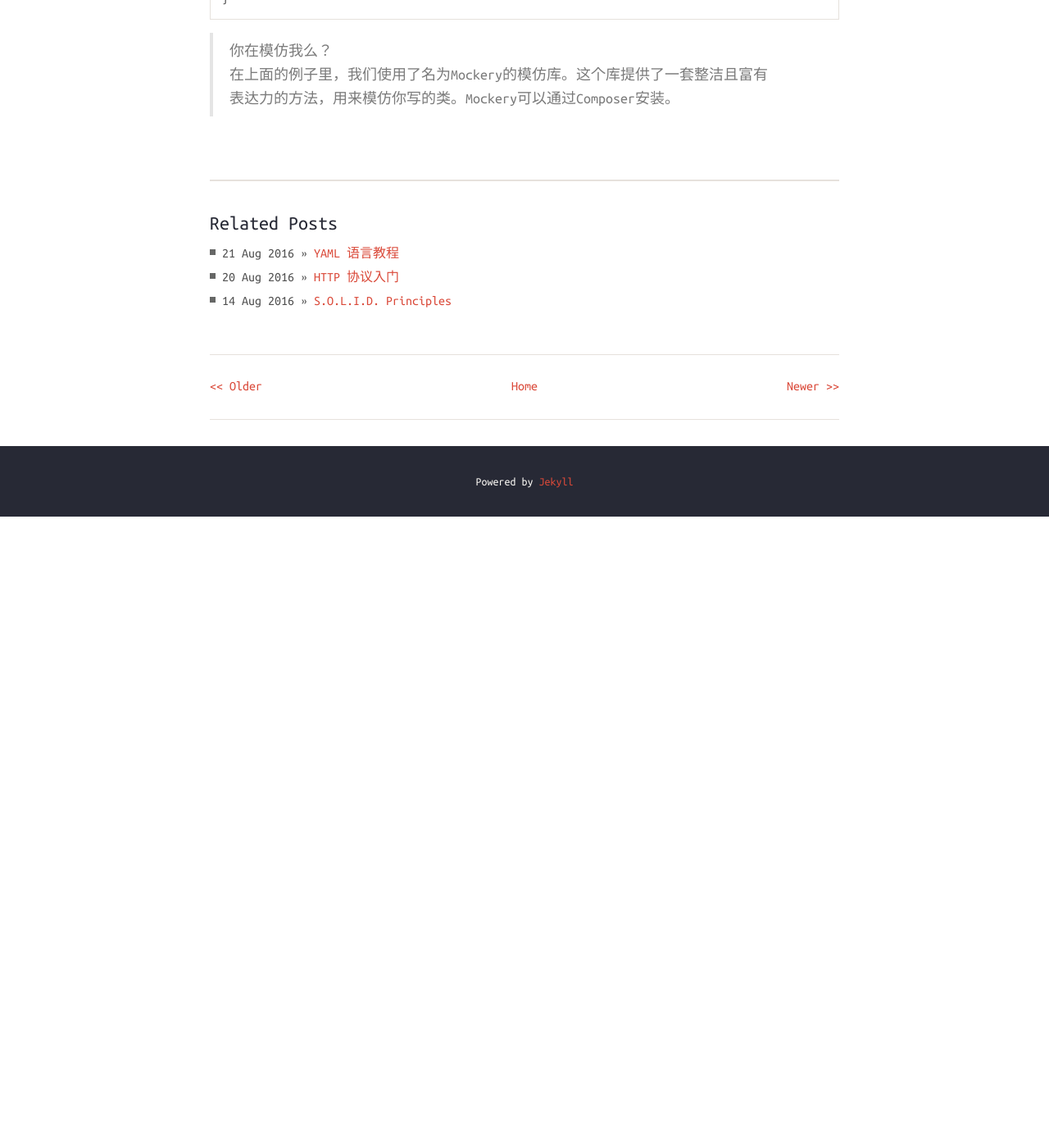
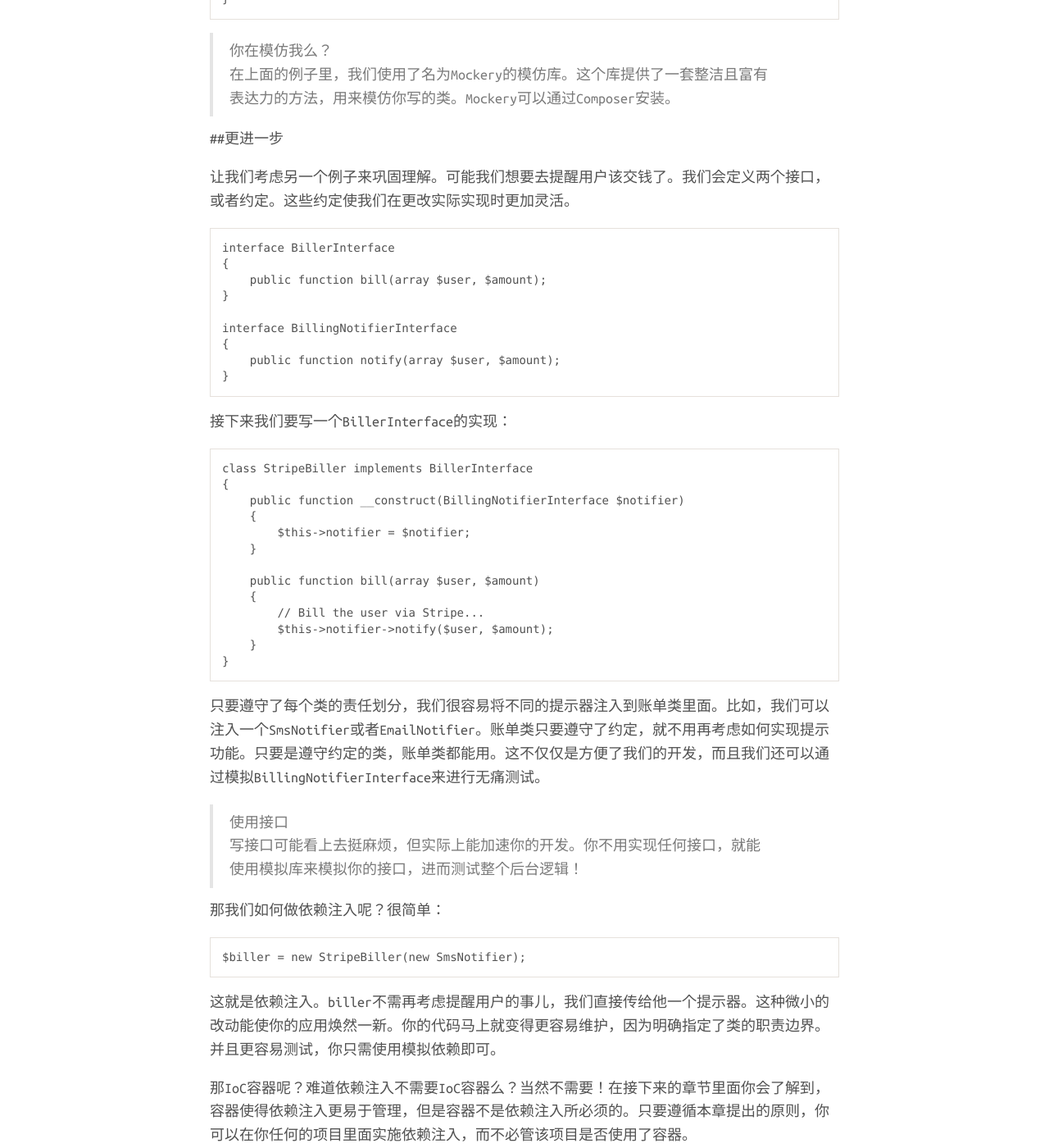
Before and after one commit to kellyshaws/kellyshaws.github.io, a Jekyll site: the page built from _posts/2016-04-22-from-apprentice-to-artisan-1.markdown, in a window 1280 px wide and 1400 px high, scrolled down 2627 px. Shown: the whole window at 82% size. Built offline with Jekyll 4.4.1, drawn with Linux system fonts in a browser that asks for light colours; nearby versions of some CDN libraries; comment, search, counter and statistics services are not loaded; before the commit the page ends 3257 px from its top, so only the background shows below that; some of the changed text lies outside the part shown.

Commit message:
change article
 change article

````diff
--- a/_posts/2016-04-22-from-apprentice-to-artisan-1.markdown
+++ b/_posts/2016-04-22-from-apprentice-to-artisan-1.markdown
@@ -115,3 +115,68 @@ public function testIndexActionBindsUsersFromRepository()
     在上面的例子里，我们使用了名为Mockery的模仿库。这个库提供了一套整洁且富有表达力的方法，用来模仿你写的类。Mockery可以通过Composer安装。<br>
 </p>
 </blockquote>
+
+##更进一步
+
+让我们考虑另一个例子来巩固理解。可能我们想要去提醒用户该交钱了。我们会定义两个接口，或者约定。这些约定使我们在更改实际实现时更加灵活。<br>
+
+```
+interface BillerInterface
+{
+    public function bill(array $user, $amount);
+}
+
+interface BillingNotifierInterface
+{
+    public function notify(array $user, $amount);
+}
+```
+
+接下来我们要写一个BillerInterface的实现：<br>
+
+```
+class StripeBiller implements BillerInterface
+{
+    public function __construct(BillingNotifierInterface $notifier)
+    {
+        $this->notifier = $notifier;
+    }
+
+    public function bill(array $user, $amount)
+    {
+        // Bill the user via Stripe...
+        $this->notifier->notify($user, $amount);
+    }
+}
+```
+
+只要遵守了每个类的责任划分，我们很容易将不同的提示器注入到账单类里面。比如，我们可以注入一个SmsNotifier或者EmailNotifier。账单类只要遵守了约定，就不用再考虑如何实现提示功能。只要是遵守约定的类，账单类都能用。这不仅仅是方便了我们的开发，而且我们还可以通过模拟BillingNotifierInterface来进行无痛测试。<br>
+
+<blockquote>
+<p>
+    使用接口<br>
+
+    写接口可能看上去挺麻烦，但实际上能加速你的开发。你不用实现任何接口，就能使用模拟库来模拟你的接口，进而测试整个后台逻辑！<br>
+</p>
+</blockquote>
+
+那我们如何做依赖注入呢？很简单：<br>
+
+```
+$biller = new StripeBiller(new SmsNotifier);
+```
+
+这就是依赖注入。biller不需再考虑提醒用户的事儿，我们直接传给他一个提示器。这种微小的改动能使你的应用焕然一新。你的代码马上就变得更容易维护，因为明确指定了类的职责边界。并且更容易测试，你只需使用模拟依赖即可。<br>
+
+
+那IoC容器呢？难道依赖注入不需要IoC容器么？当然不需要！在接下来的章节里面你会了解到，容器使得依赖注入更易于管理，但是容器不是依赖注入所必须的。只要遵循本章提出的原则，你可以在你任何的项目里面实施依赖注入，而不必管该项目是否使用了容器。<br>
+
+##太像Java了
+
+有人会说使用接口让PHP代码看上去太像Java了——即代码太罗嗦了——你必须定义接口然后实现它，要多按好多下键盘。<br>
+
+对于小而简单的应用来说，以上说法也对。接口通常是不必要的。将代码耦合到那些你认为不会改变的地方也是可以的。在你确信不会改变的地方就没有必要使用接口了。架构师说"不会改变的地方是不存在的"。不过话说回来，有时候的确不会改。<br>
+
+在大型应用中接口是很有帮助的。和提升的代码灵活性、可测试性比起来，多敲键盘费的功夫就微不足道了。当你迅速的切换了代码实现的时候，你的经理一定会被你的神速吓一跳的。你也可以写出更适应变化的代码。<br>
+
+总而言之，记住本书提倡简单架构。如果你在写小程序的时候无法遵守接口原则，别觉得不好意思。要记住我们写代码是要快乐的写。如果你不喜欢写接口，那就先简单的写代码吧。日后再精进即可。<br>
````
